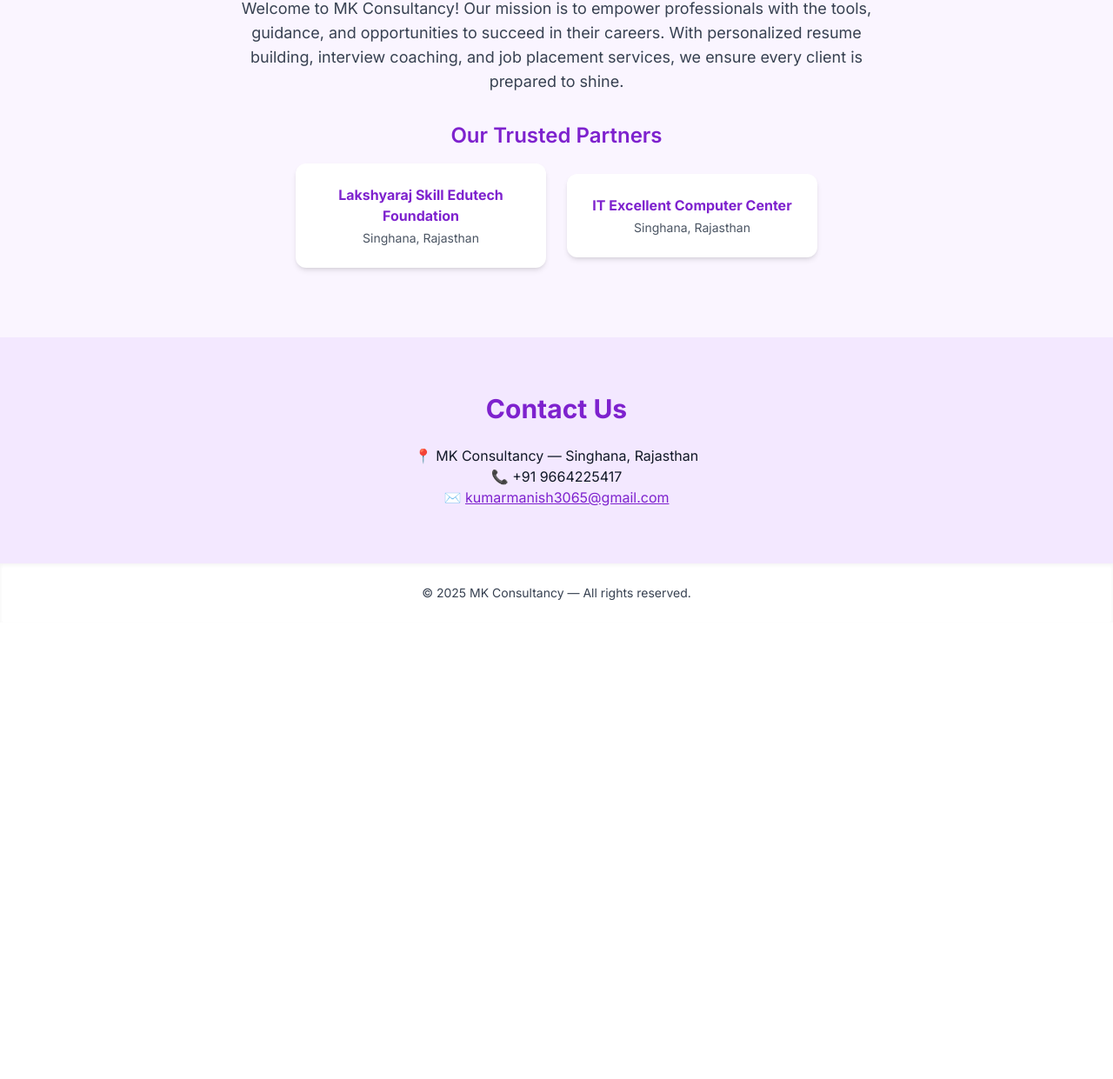
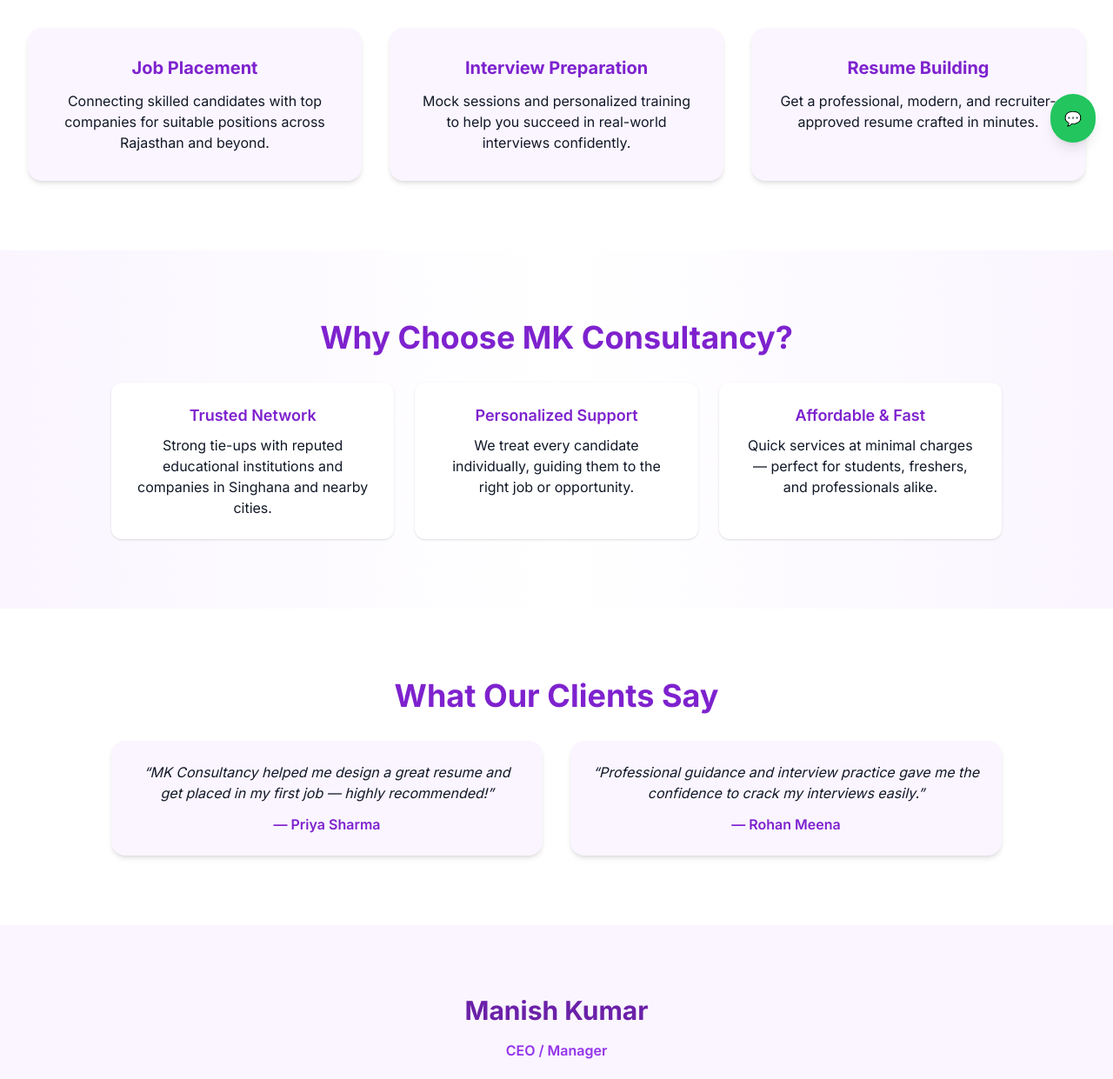
Before and after one commit to mkconsultancysinghana/mk, a plain HTML site: page index.html in a window 1280 px wide. Shown: the part 616-1857 px from the top of the page at 87% size. Before the commit the page ends 1332 px from the top, so only its background shows below. Drawn offline with nearby package versions, Linux system fonts and the light colour scheme.

Commit message:
Update index.html

```diff
--- a/index.html
+++ b/index.html
@@ -3,9 +3,12 @@
 <head>
   <meta charset="UTF-8" />
   <meta name="viewport" content="width=device-width, initial-scale=1.0" />
-  <title>MK Consultancy — Resume Builder</title>
+  <title>MK Consultancy — Placement & Resume Services</title>
   <script src="https://cdn.tailwindcss.com"></script>
   <script src="https://cdnjs.cloudflare.com/ajax/libs/jspdf/2.5.1/jspdf.umd.min.js"></script>
+  <meta name="description" content="MK Consultancy — Professional job placement, resume building, and interview preparation services in Singhana, Rajasthan.">
+  <meta name="keywords" content="MK Consultancy, Job Placement, Resume Service, Career Guidance, Singhana, Rajasthan">
+  <link rel="icon" href="favicon.ico">
   <link href="https://fonts.googleapis.com/css2?family=Inter:wght@400;600;700&display=swap" rel="stylesheet">
   <style>
     body { font-family: 'Inter', sans-serif; }
@@ -22,16 +25,21 @@
   <nav class="space-x-4 text-sm md:text-base">
     <a href="#about" class="hover:text-purple-600 transition">About</a>
     <a href="#services" class="hover:text-purple-600 transition">Services</a>
+    <a href="#whyus" class="hover:text-purple-600 transition">Why Us</a>
     <a href="#contact" class="hover:text-purple-600 transition">Contact</a>
   </nav>
 </header>
 
 <!-- Hero -->
-<section class="text-center py-24 px-4 bg-gradient-to-r from-purple-200 via-white to-purple-100">
-  <h2 class="text-5xl font-extrabold mb-4 text-purple-800">Build Your Professional Resume</h2>
-  <p class="max-w-2xl mx-auto text-lg text-gray-700">Generate your ready-to-print PDF resume instantly with MK Consultancy.</p>
-  <div class="mt-10 flex justify-center gap-4">
+<section class="text-center py-24 px-6 bg-gradient-to-r from-purple-200 via-white to-purple-100">
+  <h2 class="text-5xl font-extrabold mb-6 text-purple-800">Build Your Career With MK Consultancy</h2>
+  <p class="max-w-3xl mx-auto text-lg text-gray-700 mb-8">
+    <strong>Our Vision:</strong> To empower every job seeker with the right guidance, professional resume, and opportunity to achieve their dream career.
+    We believe in creating bridges between ambition and achievement.
+  </p>
+  <div class="flex justify-center gap-4">
     <button onclick="openResumePopup()" class="btn-primary">Make Your Resume</button>
+    <a href="#services" class="btn-secondary">Explore Services</a>
   </div>
 </section>
 
@@ -66,7 +74,60 @@
   </div>
 </div>
 
-<!-- About Section -->
+<!-- Services Section -->
+<section id="services" class="py-20 px-8 text-center bg-white">
+  <h2 class="text-4xl font-bold mb-10 text-purple-700">Our Professional Services</h2>
+  <div class="grid md:grid-cols-3 gap-8">
+    <div class="bg-purple-50 p-8 rounded-2xl shadow-md hover:scale-105 transition">
+      <h3 class="font-bold text-xl mb-3 text-purple-700">Job Placement</h3>
+      <p>Connecting skilled candidates with top companies for suitable positions across Rajasthan and beyond.</p>
+    </div>
+    <div class="bg-purple-50 p-8 rounded-2xl shadow-md hover:scale-105 transition">
+      <h3 class="font-bold text-xl mb-3 text-purple-700">Interview Preparation</h3>
+      <p>Mock sessions and personalized training to help you succeed in real-world interviews confidently.</p>
+    </div>
+    <div class="bg-purple-50 p-8 rounded-2xl shadow-md hover:scale-105 transition">
+      <h3 class="font-bold text-xl mb-3 text-purple-700">Resume Building</h3>
+      <p>Get a professional, modern, and recruiter-approved resume crafted in minutes.</p>
+    </div>
+  </div>
+</section>
+
+<!-- Why Choose Us -->
+<section id="whyus" class="py-20 px-8 bg-gradient-to-r from-purple-50 via-white to-purple-50 text-center">
+  <h2 class="text-4xl font-bold mb-8 text-purple-700">Why Choose MK Consultancy?</h2>
+  <div class="grid md:grid-cols-3 gap-6 max-w-5xl mx-auto">
+    <div class="bg-white p-6 rounded-xl shadow">
+      <h4 class="font-semibold text-lg text-purple-700 mb-2">Trusted Network</h4>
+      <p>Strong tie-ups with reputed educational institutions and companies in Singhana and nearby cities.</p>
+    </div>
+    <div class="bg-white p-6 rounded-xl shadow">
+      <h4 class="font-semibold text-lg text-purple-700 mb-2">Personalized Support</h4>
+      <p>We treat every candidate individually, guiding them to the right job or opportunity.</p>
+    </div>
+    <div class="bg-white p-6 rounded-xl shadow">
+      <h4 class="font-semibold text-lg text-purple-700 mb-2">Affordable & Fast</h4>
+      <p>Quick services at minimal charges — perfect for students, freshers, and professionals alike.</p>
+    </div>
+  </div>
+</section>
+
+<!-- Testimonials -->
+<section class="py-20 px-8 bg-white text-center">
+  <h2 class="text-4xl font-bold mb-8 text-purple-700">What Our Clients Say</h2>
+  <div class="grid md:grid-cols-2 gap-8 max-w-5xl mx-auto">
+    <div class="bg-purple-50 p-6 rounded-2xl shadow-md">
+      <p class="italic mb-3">“MK Consultancy helped me design a great resume and get placed in my first job — highly recommended!”</p>
+      <p class="font-semibold text-purple-700">— Priya Sharma</p>
+    </div>
+    <div class="bg-purple-50 p-6 rounded-2xl shadow-md">
+      <p class="italic mb-3">“Professional guidance and interview practice gave me the confidence to crack my interviews easily.”</p>
+      <p class="font-semibold text-purple-700">— Rohan Meena</p>
+    </div>
+  </div>
+</section>
+
+<!-- About / CEO Section -->
 <section id="about" class="py-20 bg-purple-50 px-6 text-center">
   <h3 class="text-3xl font-bold text-purple-800 mb-4">Manish Kumar</h3>
   <p class="text-purple-600 font-semibold mb-6">CEO / Manager</p>
@@ -88,17 +149,21 @@
   </div>
 </section>
 
-<!-- Contact Section -->
-<section id="contact" class="py-16 px-6 bg-purple-100 text-center">
-  <h2 class="text-3xl font-bold mb-6 text-purple-700">Contact Us</h2>
+<!-- Contact -->
+<section id="contact" class="py-20 px-6 bg-white text-center">
+  <h2 class="text-3xl font-bold mb-6 text-purple-700">Get in Touch</h2>
+  <p class="text-gray-700 mb-4">Have questions or need career advice? We’re here to help you every step of the way.</p>
   <p>📍 MK Consultancy — Singhana, Rajasthan</p>
   <p>📞 +91 9664225417</p>
   <p>✉️ <a href="mailto:kumarmanish3065@gmail.com" class="underline text-purple-700">kumarmanish3065@gmail.com</a></p>
 </section>
 
-<footer class="bg-white py-6 text-center text-sm text-gray-700 shadow-inner">
+<footer class="bg-purple-100 py-6 text-center text-sm text-gray-700 shadow-inner">
   © 2025 MK Consultancy — All rights reserved.
 </footer>
+
+<!-- WhatsApp -->
+<a href="https://wa.me/919664225417" target="_blank" aria-label="Chat on WhatsApp" class="fixed bottom-5 right-5 bg-green-500 p-4 rounded-full shadow-lg hover:bg-green-600">💬</a>
 
 <!-- Scripts -->
 <script>
@@ -113,7 +178,6 @@
     e.preventDefault();
     const { jsPDF } = window.jspdf;
     const doc = new jsPDF();
-
     const form = document.getElementById('resumeForm');
     const data = Object.fromEntries(new FormData(form));
 
@@ -121,7 +185,6 @@
     doc.text('RESUME', 105, 20, null, null, 'center');
     doc.setFontSize(12);
     let y = 35;
-
     const lines = [
       `Full Name: ${data.fullName}`,
       `Address: ${data.address}`,
```
